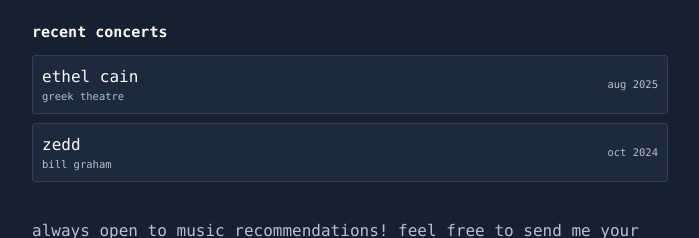
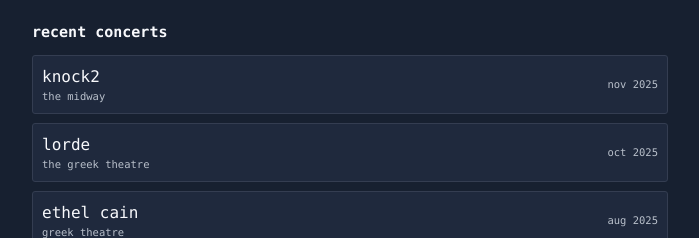
Before and after one commit to seantai1/seantai1.github.io, a React (Vite) app: page / in a window 1280 px wide. Both pictures are taken after a click on the button "music". Shown: the part 562-800 px from the top of the page, without its empty margins (290-989 px from the left). Built offline with nearby package versions, Linux system fonts and the light colour scheme.

Commit message:
concerts

```diff
--- a/src/components/Music.tsx
+++ b/src/components/Music.tsx
@@ -21,7 +21,7 @@
               <div className="space-y-2">
                 <iframe
                   style={{ borderRadius: "12px" }}
-                  src="https://open.spotify.com/embed/track/5wmBV7RrEDrEamTvCnuLxX?utm_source=generator"
+                  src="https://open.spotify.com/embed/track/4tf04WrZTy60CawyvueIdK?utm_source=generator"
                   width="100%"
                   height="80"
                   frameBorder="0"
@@ -96,6 +96,20 @@
             <div className="space-y-3">
               <div className="flex justify-between items-center p-3 bg-card rounded border border-border">
                 <div>
+                  <div className="font-medium text-foreground">knock2</div>
+                  <div className="text-sm text-muted-foreground">the midway</div>
+                </div>
+                <div className="text-sm text-muted-foreground">nov 2025</div>
+              </div>
+              <div className="flex justify-between items-center p-3 bg-card rounded border border-border">
+                <div>
+                  <div className="font-medium text-foreground">lorde</div>
+                  <div className="text-sm text-muted-foreground">the greek theatre</div>
+                </div>
+                <div className="text-sm text-muted-foreground">oct 2025</div>
+              </div>
+              <div className="flex justify-between items-center p-3 bg-card rounded border border-border">
+                <div>
                   <div className="font-medium text-foreground">ethel cain</div>
                   <div className="text-sm text-muted-foreground">greek theatre</div>
                 </div>
```
